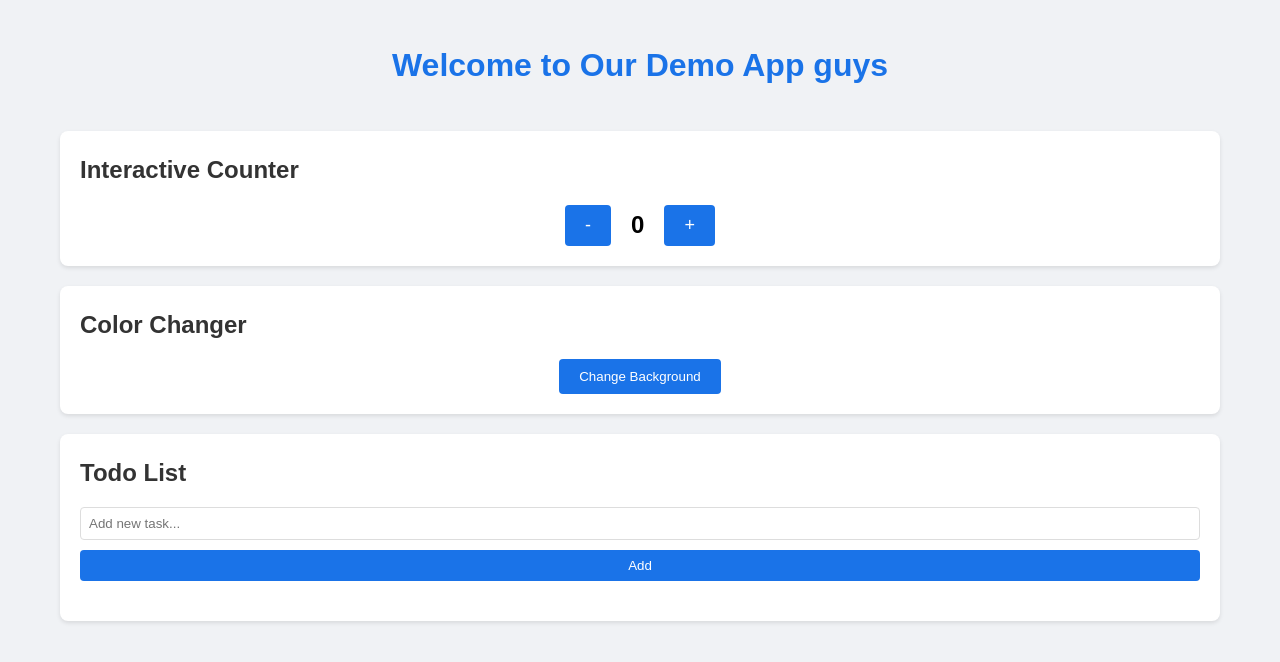
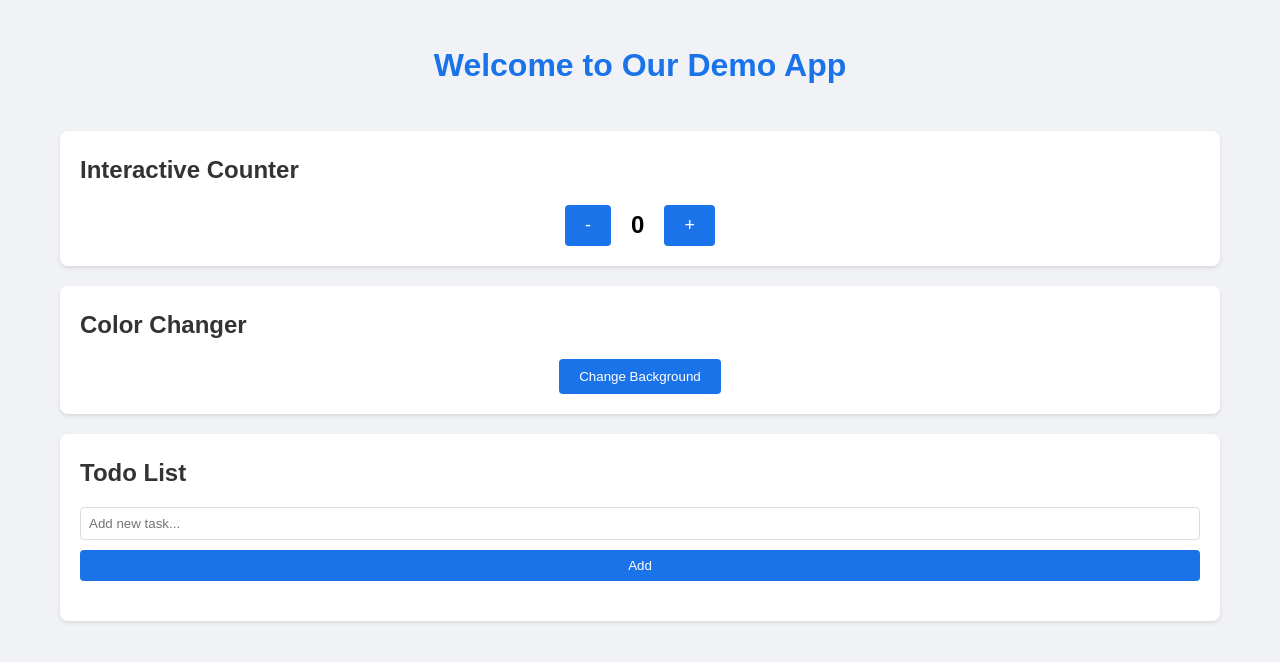
Before and after one commit to KARTIKNAIK18/Demo-CICD, a website: page public/index.html in a window 1280 px wide. Drawn offline with Linux system fonts and the light colour scheme.

Commit message:
Update index.html

```diff
--- a/public/index.html
+++ b/public/index.html
@@ -9,7 +9,7 @@
 <body>
     <div class="container">
         <header>
-            <h1>Welcome to Our Demo App guys</h1>
+            <h1>Welcome to Our Demo App </h1>
         </header>
 
         <main>
```
